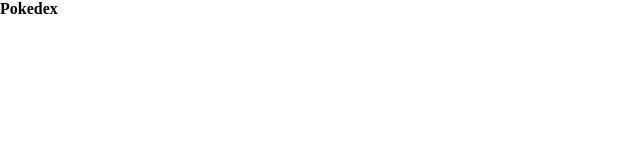
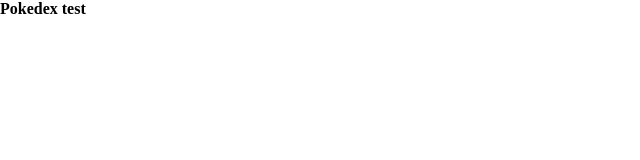
Before and after one commit to Oscar-Espinoza/pokedex, a website built with webpack: page src/index.html in a window 1280 px wide. Shown: the full height of the page, 0-640 px from the left. Built offline with nearby package versions, Linux system fonts and the light colour scheme.

Commit message:
Changed index html

```diff
--- a/src/index.html
+++ b/src/index.html
@@ -23,6 +23,6 @@
     ></script>
   </head>
   <body>
-        <h1>Pokedex</h1>
+        <h1>Pokedex test</h1>
   </body>
 </html>
```
